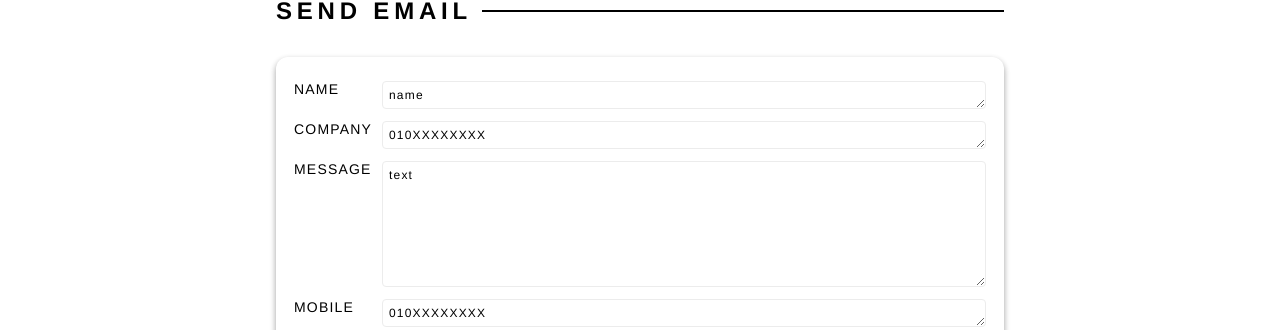
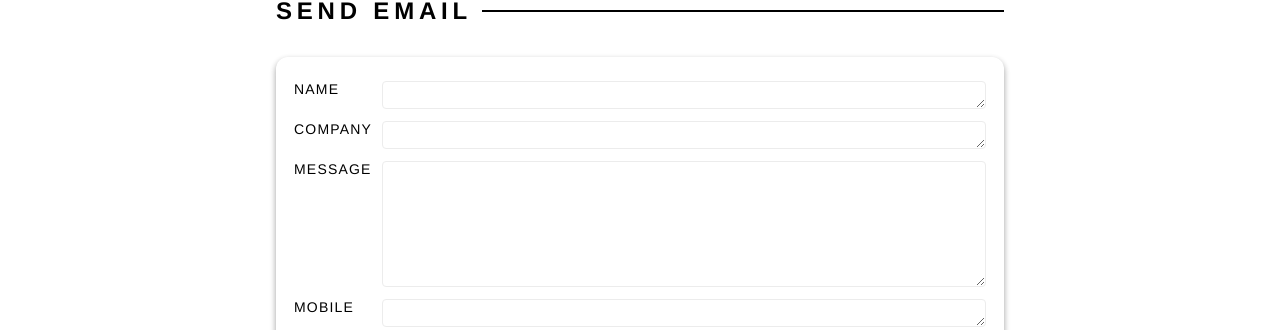
Before and after one commit to jaeleeps/route-web-front, a React (Create React App) app: page /contact in a window 1280 px wide. Shown: the part 622-952 px from the top of the page. Built offline with nearby package versions, Linux system fonts and the light colour scheme.

Commit message:
set defaultValue

```diff
--- a/src/pages/contact/ContactPageComponent/ContactPageComponent.js
+++ b/src/pages/contact/ContactPageComponent/ContactPageComponent.js
@@ -189,7 +189,7 @@ class ContactPageComponent extends Component {
                     <label htmlFor="text" className="title">NAME</label>
                     {/* <input id="text" name="text" value="What your Mom calls you" /> */}
                     <div className="textarea-wrapper">
-                      <textarea id="name" ref="NativeDom_NameTextarea" name="name" rows="1" defaultValue="name"></textarea>
+                      <textarea id="name" ref="NativeDom_NameTextarea" name="name" rows="1" defaultValue=""></textarea>
                     </div>
                   </div>
 
@@ -197,7 +197,7 @@ class ContactPageComponent extends Component {
                     <label htmlFor="company" className="title">COMPANY</label>
                     {/* <input id="text" name="text" value="What your Mom calls you" /> */}
                     <div className="textarea-wrapper">
-                      <textarea id="name" ref="NativeDom_CompanyTextarea" name="company" rows="1" defaultValue="010XXXXXXXX"></textarea>
+                      <textarea id="name" ref="NativeDom_CompanyTextarea" name="company" rows="1" defaultValue=""></textarea>
                     </div>
                   </div>
 
@@ -205,7 +205,7 @@ class ContactPageComponent extends Component {
                   <div className="pure-group message-wrapper">
                     <label htmlFor="text-area" className="title">MESSAGE</label>
                     <div className="textarea-wrapper">
-                      <textarea id="message" ref="NativeDom_MessageTextarea" name="message" rows="8" defaultValue="text"></textarea>
+                      <textarea id="message" ref="NativeDom_MessageTextarea" name="message" rows="8" defaultValue=""></textarea>
                     </div>
                   </div>
 
@@ -213,7 +213,7 @@ class ContactPageComponent extends Component {
                     <label htmlFor="mobile" className="title">MOBILE</label>
                     {/* <input id="text" name="text" value="What your Mom calls you" /> */}
                     <div className="textarea-wrapper">
-                      <textarea id="name" ref="NativeDom_MobileTextarea" name="mobile" rows="1" defaultValue="010XXXXXXXX"></textarea>
+                      <textarea id="name" ref="NativeDom_MobileTextarea" name="mobile" rows="1" defaultValue=""></textarea>
                     </div>
                   </div>
 
@@ -222,7 +222,7 @@ class ContactPageComponent extends Component {
                     <label htmlFor="email" className="title">EMAIL</label>
                     {/* <input id="email" name="email" type="email" required value="your.name@email.com" /> */}
                     <div className="textarea-wrapper">
-                      <textarea id="email" ref="NativeDom_EmailTextarea" name="email" rows="1"></textarea>
+                      <textarea id="email" ref="NativeDom_EmailTextarea" name="email" rows="1" defaultValue=""></textarea>
                     </div>
                   </div>
 
```
